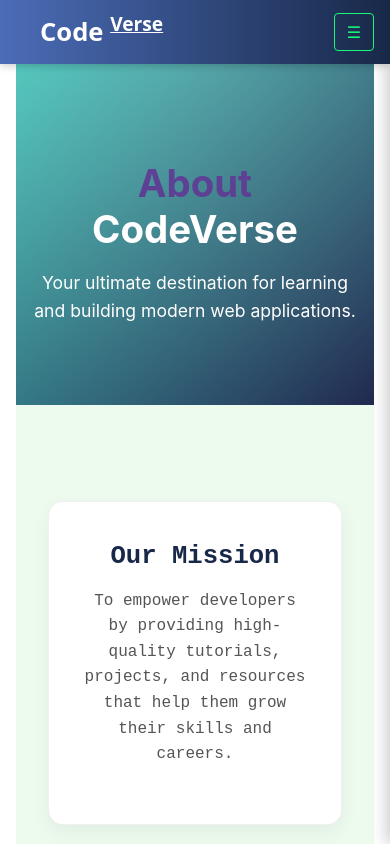
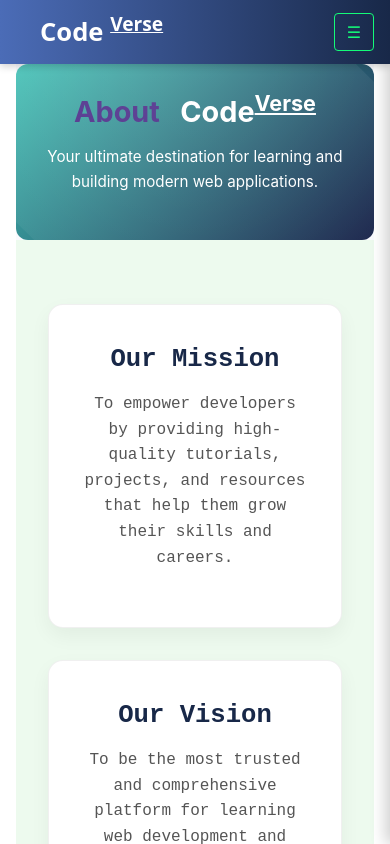
Before and after one commit to Sujan-Rai-426/Blog_CodeVerse, a React (Vite) app in the folder Frontend/: page /About in a window 390 px wide. Shown: the top 844 px of the page. Built offline with nearby package versions, Linux system fonts and the light colour scheme; no server answers; the HTML template or start-up script is replaced by a standard one.

Commit message:
About.jsx with CSS updated

```diff
--- a/Frontend/src/assets/css/About.css
+++ b/Frontend/src/assets/css/About.css
@@ -14,7 +14,7 @@
 .about-hero {
     background: linear-gradient(135deg, #34bdb0eb, #1b244b);
     color: #fff;
-    padding: 6rem 1rem 4rem 1rem;
+    padding: 4rem 1rem 4rem 1rem;
     text-align: center;
     position: relative;
     overflow: hidden;
@@ -51,7 +51,7 @@
     Mission & Vision Section
 ========================= */
 .mission-vision {
-    padding: 6rem 1rem;
+    padding: 4rem 1rem;
     background-color: #edfaee;
 }
 .mission-vision .container {
@@ -88,7 +88,7 @@
     Team Section
 ========================= */
 .team-section {
-    padding: 6rem 1rem;
+    padding: 4rem 1rem;
     text-align: center;
 }
 .team-section h2 {
@@ -159,6 +159,10 @@
         flex-direction: column;
         align-items: center;
     }
+    .about-hero {
+        padding: 2.6rem 1.1rem; /* smaller padding */
+        border-radius: 12px;
+    }
     .about-hero h1 {
         font-size: 2.4rem;
     }
@@ -166,3 +170,33 @@
         font-size: 1.1rem;
     }
 }
+
+/* 🌐 Responsive adjustments for mobile */
+@media (max-width: 768px) {
+    .about-hero {
+        padding: 2.3rem 1rem; /* smaller padding */
+        border-radius: 12px;
+    }
+
+    .about-hero h1 {
+        font-size: 2rem; /* smaller title */
+    }
+
+    .about-hero p {
+        font-size: 1rem; /* smaller paragraph text */
+    }
+}
+
+@media (max-width: 480px) {
+    .about-hero {
+        padding: 1.9rem 1.4rem;
+    }
+
+    .about-hero h1 {
+        font-size: 1.8rem;
+    }
+
+    .about-hero p {
+        font-size: 0.95rem;
+    }
+}
--- a/Frontend/src/pages/About.jsx
+++ b/Frontend/src/pages/About.jsx
@@ -11,7 +11,7 @@ function About() {
             {/* Hero Section */}
             <section className="about-hero">
                 <div className="hero-content">
-                    <h1>About <span>CodeVerse</span></h1>
+                    <h1>About &nbsp; <span> Code<sup><u>Verse</u></sup></span></h1>
                     <p>Your ultimate destination for learning and building modern web applications.</p>
                 </div>
             </section>
```
